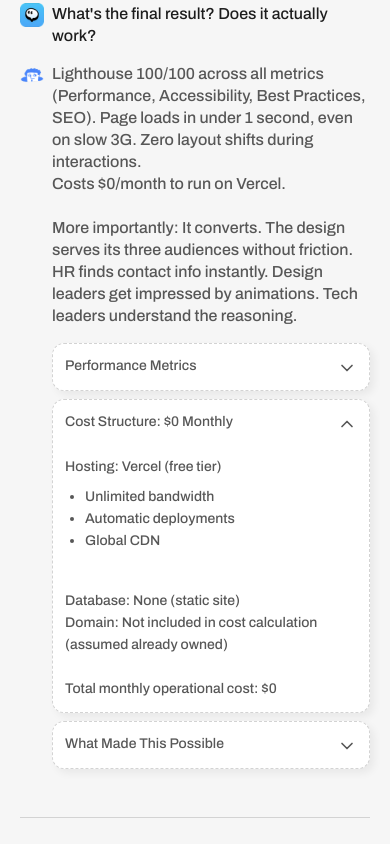
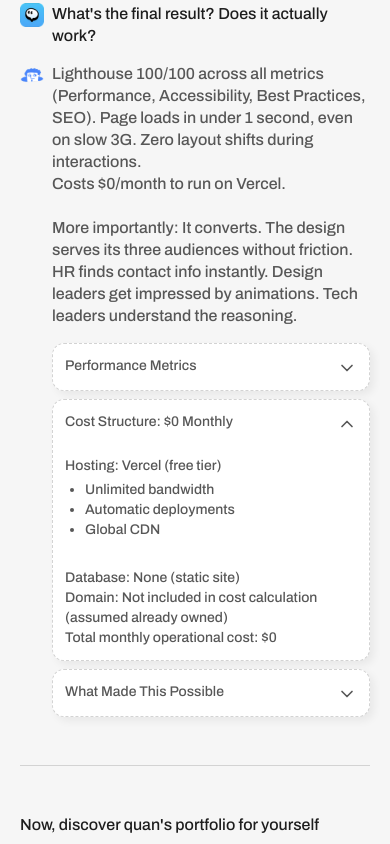
Before and after one commit to nomnom58/quans-port-2, a React (Vite) app: page /showcase/quans-portfolio in a window 390 px wide. Both pictures are taken after a click on the button "Cost Structure: $0 Monthly". Shown: the part 3240-4084 px from the top of the page. Built offline with nearby package versions, Linux system fonts and the light colour scheme.

Commit message:
update mấy cái typo linh tinh

```diff
--- a/src/QuansPortfolio.tsx
+++ b/src/QuansPortfolio.tsx
@@ -468,26 +468,28 @@ const QuansPortfolio: React.FC = () => {
                     </ShowcaseToggle>
 
                     <ShowcaseToggle title="Cost Structure: $0 Monthly">
-                      <div className="text-[14px] leading-[22px] md:text-[16px] text-[#575757] font-medium">
+                      <div className="text-[14px] leading-[20px] md:text-[16px] md:leading-[22px] text-[#575757] font-[500]">
                         Hosting: Vercel (free tier)
-                        <ul className="list-disc pl-5 mt-2 mb-4">
+                        <ul className="list-disc pl-5 mt-1 mb-2">
                           <li>Unlimited bandwidth</li>
                           <li>Automatic deployments</li>
                           <li>Global CDN</li>
                         </ul>
                         <br />
-                        Database: None (static site) <br />
-                        Domain: Not included in cost calculation (assumed already owned) <br /><br />
+                        Database: None (static site)
+                        <br />
+                        Domain: Not included in cost calculation (assumed already owned)
+                        <br />
                         Total monthly operational cost: $0
                       </div>
                     </ShowcaseToggle>
 
                     <ShowcaseToggle title="What Made This Possible">
-                      <div className="text-[14px] leading-[22px] md:text-[16px] text-[#575757] font-medium">
+                      <div className="text-[14px] leading-[20px] md:text-[16px] md:leading-[22px] text-[#575757] font-[500]">
                         Minimalism: Portfolio doesn't need a database, admin panel, or backend. Static site optimization: Vercel is built for static sites (fast by default). Smart framework choices: React + Vite + Tailwind are all designed for minimal output.
                         <br /><br />
-                        If I'd used Framer:
-                        <ul className="list-disc pl-5 mt-2 mb-4">
+                        If I'd used Framer:<br />
+                        <ul className="list-disc pl-5 mt-1 mb-2">
                           <li>Cost: $12-20/month</li>
                           <li>Load time: 1.5-2 seconds</li>
                           <li>Less control over animations</li>
@@ -508,8 +510,8 @@ const QuansPortfolio: React.FC = () => {
 
           {/* CTA Footer Section */}
           <section className="mt-12 flex flex-col items-start pb-24">
-            <h2 className="text-[24px] text-[#1D1D1D] font-medium">Now, discover quan&apos;s portfolio for yourself</h2>
-            <p className="mt-2 text-[20px] leading-[26px] text-[#575757] font-medium">
+            <h2 className="text-[16px] leading-[22px] md:text-[24px] md:leading-tight text-[#1D1D1D] font-[500]">Now, discover quan&apos;s portfolio for yourself</h2>
+            <p className="mt-2 text-[16px] leading-[22px] md:text-[20px] md:leading-[26px] text-[#575757] font-[500]">
               Huge thanks to Quan for sharing the story behind your portfolio and the details on the building blocks. Now test it out yourself and see if it&apos;s a great fit for you
             </p>
             <div className="mt-6 flex flex-row gap-4 items-center">
```
